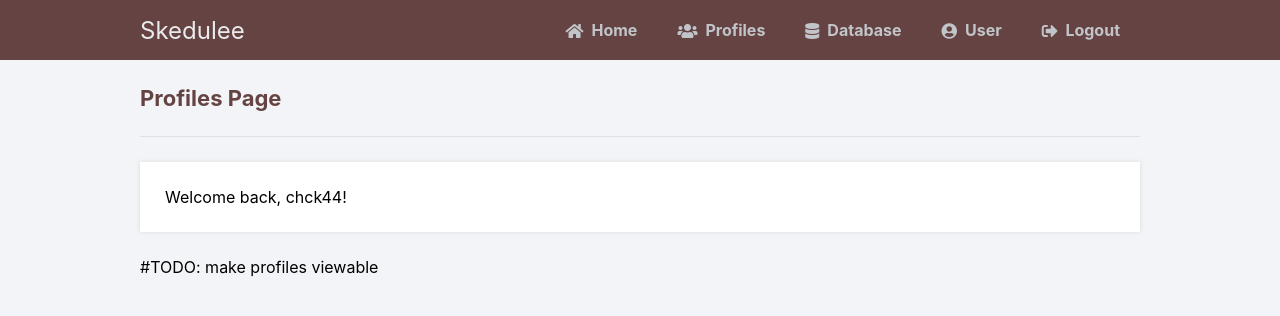
After one commit to MannyEchavez/Skedulee, a Flask app: page /employeeprofiles in a window 1280 px wide. The commit adds this page. Shown: the top 316 px of the page. Run offline with Flask 2, Linux system fonts and the light colour scheme; a user stored in the database is signed in; some libraries are stand-ins or nearby versions.

Commit message:
10/14/22 final
home page and nav bar updated to redirect to the database and employee profiles pages

```diff
--- a/Structure/Lab2/main.py
+++ b/Structure/Lab2/main.py
@@ -127,5 +127,15 @@ def database():
     # User is not loggedin redirect to login page
     return redirect(url_for('login'))
 
+#this will route to the employee profiles page
+@app.route('/employeeprofiles')
+def employeeprofiles():
+    # Check if user is loggedin
+    if 'loggedin' in session:
+        # User is loggedin show them the home page
+        return render_template('employeeprofiles.html', username=session['username'])
+    # User is not loggedin redirect to login page
+    return redirect(url_for('login'))
+
 if __name__ == '__main__':
     app.run()
--- /dev/null
+++ b/Structure/Lab2/templates/employeeprofiles.html
@@ -0,0 +1,11 @@
+{% extends 'layout.html' %}
+
+{% block title %}Profiles{% endblock %}
+
+{% block content %}
+<h2>Profiles Page</h2>
+<p>Welcome back, {{ username }}!</p>
+#TODO: make profiles viewable
+
+
+{% endblock %}
--- a/Structure/Lab2/templates/home.html
+++ b/Structure/Lab2/templates/home.html
@@ -6,6 +6,7 @@
 <h2>Home Page</h2>
 <p>Welcome back, {{ username }}!</p>
 <p><a href="{{ url_for('database') }}"><i class="fas fa-database"></i>Database</a></p>
+<p><a href="{{ url_for('employeeprofiles') }}"><i class="fas fa-users"></i>Profiles</a></p>
 <p><a href="{{ url_for('profile') }}"><i class="fas fa-user-circle"></i>User</a></p>
 <p><a href="{{ url_for('logout') }}"><i class="fas fa-sign-out-alt"></i>Logout</a></p>
 {% endblock %}
--- a/Structure/Lab2/templates/layout.html
+++ b/Structure/Lab2/templates/layout.html
@@ -11,6 +11,7 @@
 			<div>
 				<h1>Skedulee</h1>
 				<a href="{{ url_for('home') }}"><i class="fas fa-home"></i>Home</a>
+				<a href="{{ url_for('employeeprofiles') }}"><i class="fas fa-users"></i>Profiles</a>
                 <a href="{{ url_for('database') }}"><i class="fas fa-database"></i>Database</a>
 				<a href="{{ url_for('profile') }}"><i class="fas fa-user-circle"></i>User</a>
 				<a href="{{ url_for('logout') }}"><i class="fas fa-sign-out-alt"></i>Logout</a>
```
